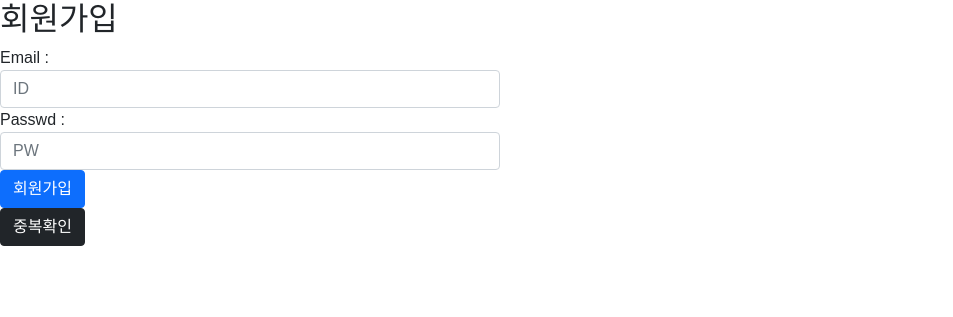
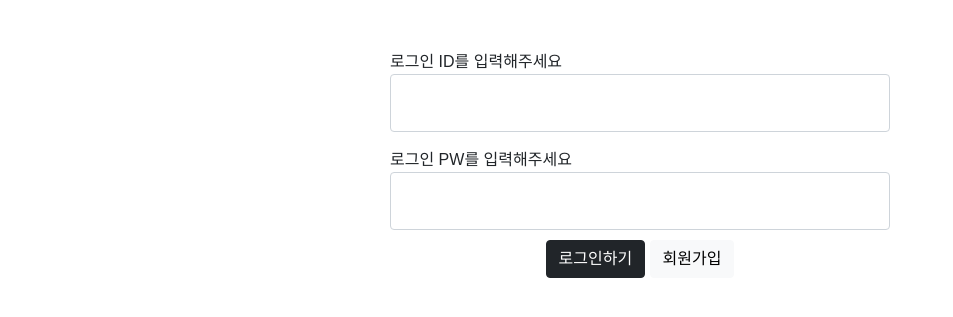
Before and after one commit to axisotherwise/musical, a Flask app: page / in a window 1280 px wide. Shown: the part 80-397 px from the top of the page, without its empty margins (0-953 px from the left). Run offline with Flask 2, Linux system fonts and the light colour scheme; some libraries are stand-ins or nearby versions.

Commit message:
Update index.html

```diff
--- a/templates/index.html
+++ b/templates/index.html
@@ -2,11 +2,16 @@
 <html lang="en">
 <head>
     <meta charset="UTF-8">
-    <meta http-equiv="X-UA-Compatible" content="IE=edge">
-    <meta name="viewport" content="width=device-width, initial-scale=1.0">
+    <script src="https://ajax.googleapis.com/ajax/libs/jquery/3.5.1/jquery.min.js"></script>
+    <script type="text/javascript"
+            src="https://cdnjs.cloudflare.com/ajax/libs/jquery-cookie/1.4.1/jquery.cookie.min.js"></script>
     <link href="https://cdn.jsdelivr.net/npm/bootstrap@5.1.3/dist/css/bootstrap.min.css" rel="stylesheet"
           integrity="sha384-1BmE4kWBq78iYhFldvKuhfTAU6auU8tT94WrHftjDbrCEXSU1oBoqyl2QvZ6jIW3" crossorigin="anonymous">
-    <title>회원가입</title>
+
+    <title>로그인 페이지</title>
+
+
+</head>
 <style>
      * {
      font-family: 'Noto Sans KR', sans-serif;
@@ -31,7 +36,6 @@
  header > .member {
      display: flex;
  }
-
  header > .member div {
      width: 80px;
      height: 40px;
@@ -79,7 +83,7 @@
  }
 
  main .main-content .card .card-poster {
-            height: 300px;
+     height:300px;
      width: 100%;
      position: relative;
  }
@@ -137,87 +141,85 @@
      color: #98989c;
  }
 
-        .login-box {
+ .login-box{
      display: flex;
      align-items: center;
      justify-content: center;
  }
 
-        .id-control {
+ .id-control{
      margin-right: 10px;
  }
-
-        .login-btn {
+ .login-btn{
      text-align: center;
      margin-top: 50px;
  }
-
-        .wrap-login {
+ .wrap-login{
      margin: 50px auto 50px auto;
      width: 500px;
      height: 100px;
 
  }
 
+ .btn-box{
+     text-align: center;
+     margin: 10px auto 0px auto;
+ }
+ .
 
-
-        .last {
-            display: flex;
-            justify-content: space-between;
-            align-items: center;
-        }
 
 
 </style>
-</head>
+
+
 
 <body>
 <header>
-    <div class="wrap">
     <div class="title">윤씨네 뮤지컬</div>
     </div>
 </header>
-<h2 class="signup" style="text-align: left">회원가입</h2>
-<div class="btn-box" style="width: 500px">
-    <form class="box" action="/auth/join" method="post">
-        <div>
-            Email : <input type="text" class="form-control" id="email" name="email" placeholder="ID">
 
+<div class="wrap-login">
+
+    <div class="form-floating mb-3">
+        로그인 ID를 입력해주세요
+        <input type="text" class="form-control" id="email" name="email" placeholder="ID">
     </div>
-        <div>
-            Passwd : <input type="password" class="form-control" id="password" name="password" placeholder="PW">
+    <div class="form-floating">
+        로그인 PW를 입력해주세요
+        <input type="password" class="form-control" id="password" name="password" placeholder="PW">
     </div>
-        <button class="btn btn-primary" type="submit">회원가입</button>
-    </form>
-    <div class="last">
-        <button class="btn btn-dark" id="check">중복확인</button>
+
+    <DIV class="btn-box">
+        <button class="btn btn-dark">로그인하기</button>
+        <a href="/join"><button class="btn btn-light" onclick="logout()">회원가입</button></a>
+    </DIV>
 </div>
-</div>
-<script src="https://cdn.jsdelivr.net/npm/axios/dist/axios.min.js"></script>
+<script src="https://unpkg.com/axios/dist/axios.min.js"></script>
 <script>
-    const $form = document.querySelector("form");
-    const $check = document.querySelector("#check");
     const $email = document.querySelector("#email");
     const $password = document.querySelector("#password");
+    const $btn = document.querySelector(".btn-dark");
 
-    let flag = true;
 
-    $check.addEventListener("click", e => {
-        const req = axios.post("/auth/check", {
+    $btn.addEventListener("click", e => {
+        const req = axios.post("/auth/login", {
             email: $email.value,
+            password: $password.value,
         });
         req
             .then(res => {
-                console.log(res)
-                if (res.data.result === "exist") {
-                    flag = false;
-                    alert("이미 가입된 이메일입니다.")
-                }
-                ;
-                if (flag) return alert("사용해도 좋은 이메일입니다.");
+                const token = res.data.token;
+                axios.defaults.headers.common["Authorization"] = token;
+                document.cookie = `token=${token}`;
+                location.href = "/main";
             })
-            .catch(err => console.error(err));
+            .catch(err => console.error(err))
     });
+
+
+
 </script>
+
 </body>
 </html>
```
Lines whose indentation alone changed are shown as unchanged.
